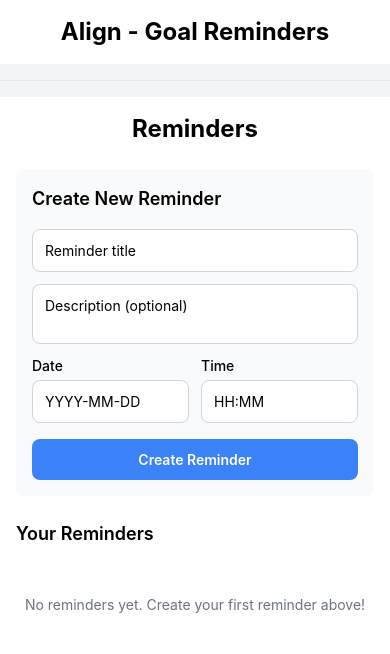
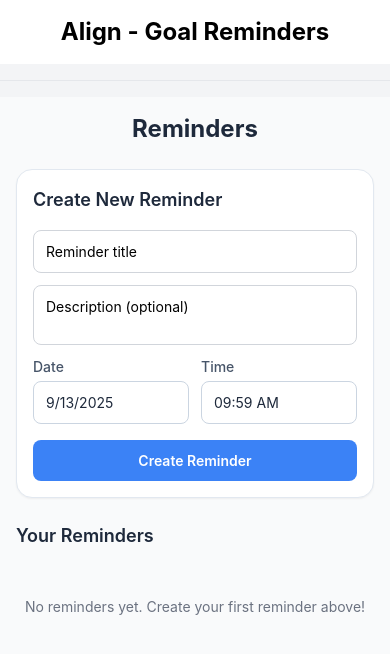
Before and after one commit to VarunArora14/align, a React Native app: screen / in a window 390 px wide. Shown: the top 654 px of the page. Built offline with nearby package versions, Linux system fonts and the light colour scheme; what expo-notifications would draw is missing.

Commit message:
instant notifications working with date time picker

```diff
--- a/components/RemindersPage.tsx
+++ b/components/RemindersPage.tsx
@@ -1,5 +1,6 @@
 import React, { useState, useEffect } from 'react';
-import { View, Text, TextInput, TouchableOpacity, ScrollView, Alert } from 'react-native';
+import { View, Text, TextInput, TouchableOpacity, ScrollView, Alert, Switch, Platform } from 'react-native';
+import DateTimePicker from '@react-native-community/datetimepicker';
 import { NotificationService } from '../services/notificationService';
 import type { Reminder, ReminderFormData } from '../types/reminder';
 
@@ -11,6 +12,13 @@ export const RemindersPage = () => {
     date: '',
     time: '',
   });
+  const [scheduledAt, setScheduledAt] = useState<Date>(() => {
+    const now = new Date();
+    now.setMinutes(now.getMinutes()+1);
+    return now;
+  });
+  const [showDatePicker, setShowDatePicker] = useState(false);
+  const [showTimePicker, setShowTimePicker] = useState(false);
 
   useEffect(() => {
     // Load existing reminders from storage (placeholder for now)
@@ -29,14 +37,8 @@ export const RemindersPage = () => {
       return;
     }
 
-    if (!formData.date || !formData.time) {
-      Alert.alert('Error', 'Please select date and time');
-      return;
-    }
-
     try {
-      // Combine date and time
-      const scheduledTime = new Date(`${formData.date}T${formData.time}`);
+      const scheduledTime = scheduledAt;
 
       if (scheduledTime <= new Date()) {
         Alert.alert('Error', 'Please select a future date and time');
@@ -57,18 +59,17 @@ export const RemindersPage = () => {
       const notificationId = await NotificationService.scheduleReminderNotification(newReminder);
 
       if (notificationId) {
+        // console.log("notification ID:" + notificationId)
         newReminder.notificationId = notificationId;
 
         // Add to reminders list
         setReminders(prev => [...prev, newReminder]);
 
         // Clear form
-        setFormData({
-          title: '',
-          description: '',
-          date: '',
-          time: '',
-        });
+        setFormData({ title: '', description: '', date: '', time: '' });
+        const now = new Date();
+        now.setMinutes(now.getMinutes() + 5);
+        setScheduledAt(now);
 
         Alert.alert('Success', 'Reminder created successfully!');
       } else {
@@ -77,6 +78,26 @@ export const RemindersPage = () => {
     } catch (error) {
       console.error('Error creating reminder:', error);
       Alert.alert('Error', 'Failed to create reminder');
+    }
+  };
+
+  const handleToggleReminder = async (reminder: Reminder, value: boolean) => {
+    try {
+      if (value) {
+        if (reminder.scheduledTime <= new Date()) {
+          Alert.alert('Past time', 'This reminder is set in the past. Edit it to a future time before activating.');
+          return;
+        }
+        const id = await NotificationService.scheduleReminderNotification(reminder);
+        setReminders(prev => prev.map(r => r.id === reminder.id ? { ...r, isActive: true, notificationId: id ?? r.notificationId } : r));
+      } else {
+        if (reminder.notificationId) {
+          await NotificationService.cancelNotification(reminder.notificationId);
+        }
+        setReminders(prev => prev.map(r => r.id === reminder.id ? { ...r, isActive: false } : r));
+      }
+    } catch (e) {
+      console.error('Error toggling reminder', e);
     }
   };
 
@@ -98,23 +119,42 @@ export const RemindersPage = () => {
     return date.toLocaleString();
   };
 
-  const getCurrentDate = () => {
-    const today = new Date();
-    return today.toISOString().split('T')[0];
+  const onChangeDate = (_: any, date?: Date) => {
+    if (Platform.OS !== 'ios') setShowDatePicker(false);
+    if (date) {
+      const updated = new Date(scheduledAt);
+      updated.setFullYear(date.getFullYear(), date.getMonth(), date.getDate());
+      setScheduledAt(updated);
+      setFormData(prev => ({
+        ...prev,
+        date: updated.toISOString().split('T')[0],
+      }));
+    }
   };
 
-  const getCurrentTime = () => {
-    const now = new Date();
-    return now.toTimeString().slice(0, 5);
+  const onChangeTime = (_: any, date?: Date) => {
+    if (Platform.OS !== 'ios') setShowTimePicker(false);
+    if (date) {
+      const updated = new Date(scheduledAt);
+      updated.setHours(date.getHours(), date.getMinutes(), 0, 0);
+      setScheduledAt(updated);
+      setFormData(prev => ({
+        ...prev,
+        time: updated.toTimeString().slice(0, 5),
+      }));
+    }
   };
 
+  const formattedDate = scheduledAt.toLocaleDateString();
+  const formattedTime = scheduledAt.toLocaleTimeString([], { hour: '2-digit', minute: '2-digit' });
+
   return (
-    <ScrollView className="flex-1 bg-white p-4">
-      <Text className="text-2xl font-bold mb-6 text-center">Reminders</Text>
+    <ScrollView className="flex-1 bg-gray-50 p-4">
+      <Text className="text-2xl font-bold mb-6 text-center text-slate-800">Reminders</Text>
 
       {/* Create Reminder Form */}
-      <View className="bg-gray-50 p-4 rounded-lg mb-6">
-        <Text className="text-lg font-semibold mb-4">Create New Reminder</Text>
+      <View className="bg-white p-4 rounded-2xl mb-6 border border-slate-200 shadow-sm">
+        <Text className="text-lg font-semibold mb-4 text-slate-800">Create New Reminder</Text>
 
         <TextInput
           placeholder="Reminder title"
@@ -134,25 +174,36 @@ export const RemindersPage = () => {
 
         <View className="flex-row gap-3 mb-4">
           <View className="flex-1">
-            <Text className="text-sm font-medium mb-1">Date</Text>
-            <TextInput
-              placeholder="YYYY-MM-DD"
-              value={formData.date}
-              onChangeText={(text) => setFormData(prev => ({ ...prev, date: text }))}
-              className="border border-gray-300 rounded-lg p-3 bg-white"
-            />
+            <Text className="text-sm font-medium mb-1 text-slate-600">Date</Text>
+            <TouchableOpacity onPress={() => setShowDatePicker(true)} className="border border-slate-300 rounded-lg p-3 bg-white">
+              <Text className="text-slate-800">{formattedDate}</Text>
+            </TouchableOpacity>
+          </View>
+          <View className="flex-1">
+            <Text className="text-sm font-medium mb-1 text-slate-600">Time</Text>
+            <TouchableOpacity onPress={() => setShowTimePicker(true)} className="border border-slate-300 rounded-lg p-3 bg-white">
+              <Text className="text-slate-800">{formattedTime}</Text>
+            </TouchableOpacity>
+          </View>
         </View>
 
-          <View className="flex-1">
-            <Text className="text-sm font-medium mb-1">Time</Text>
-            <TextInput
-              placeholder="HH:MM"
-              value={formData.time}
-              onChangeText={(text) => setFormData(prev => ({ ...prev, time: text }))}
-              className="border border-gray-300 rounded-lg p-3 bg-white"
+        {showDatePicker && (
+          <DateTimePicker
+            value={scheduledAt}
+            mode="date"
+            display={Platform.OS === 'ios' ? 'spinner' : 'default'}
+            onChange={onChangeDate}
           />
-          </View>
-        </View>
+        )}
+        {showTimePicker && (
+          <DateTimePicker
+            value={scheduledAt}
+            mode="time"
+            display={Platform.OS === 'ios' ? 'spinner' : 'default'}
+            onChange={onChangeTime}
+            is24Hour={false}
+          />
+        )}
 
         <TouchableOpacity
           onPress={handleCreateReminder}
@@ -164,35 +215,56 @@ export const RemindersPage = () => {
 
       {/* Reminders List */}
       <View>
-        <Text className="text-lg font-semibold mb-4">Your Reminders</Text>
+        <Text className="text-lg font-semibold mb-4 text-slate-800">Your Reminders</Text>
 
         {reminders.length === 0 ? (
           <Text className="text-gray-500 text-center py-8">
             No reminders yet. Create your first reminder above!
           </Text>
         ) : (
-          reminders.map((reminder) => (
-            <View key={reminder.id} className="bg-white border border-gray-200 rounded-lg p-4 mb-3">
-              <View className="flex-row justify-between items-start">
-                <View className="flex-1">
-                  <Text className="text-lg font-semibold">{reminder.title}</Text>
-                  {reminder.description && (
-                    <Text className="text-gray-600 mt-1">{reminder.description}</Text>
-                  )}
-                  <Text className="text-sm text-gray-500 mt-2">
+          reminders.map((reminder) => {
+            const isActive = reminder.isActive;
+            return (
+              <View
+                key={reminder.id}
+                className={`rounded-2xl p-4 mb-3 border shadow-sm ${isActive ? 'bg-white border-emerald-200' : 'bg-white border-slate-200'}`}
+              >
+                <View className="flex-row items-center justify-between">
+                  <View className="flex-1 pr-3">
+                    <Text className="text-base font-semibold text-slate-800">{reminder.title}</Text>
+                    {reminder.description ? (
+                      <Text className="text-slate-600 mt-1">{reminder.description}</Text>
+                    ) : null}
+                    <View className="flex-row items-center mt-2">
+                      <View className={`px-2 py-1 rounded-full ${isActive ? 'bg-emerald-50' : 'bg-slate-100'}`}>
+                        <Text className={`${isActive ? 'text-emerald-700' : 'text-slate-600'} text-xs`}>
                           {formatDateTime(reminder.scheduledTime)}
                         </Text>
                       </View>
+                    </View>
+                  </View>
 
+                  <View className="items-end gap-2">
+                    <View className="flex-row items-center">
+                      <Text className="mr-2 text-xs text-slate-600">{isActive ? 'Active' : 'Inactive'}</Text>
+                      <Switch
+                        value={isActive}
+                        onValueChange={(val) => handleToggleReminder(reminder, val)}
+                        trackColor={{ false: '#e5e7eb', true: '#34d399' }}
+                        thumbColor={isActive ? '#10b981' : '#9ca3af'}
+                      />
+                    </View>
                     <TouchableOpacity
                       onPress={() => handleDeleteReminder(reminder)}
-                  className="bg-red-500 rounded-lg px-3 py-1"
+                      className="bg-rose-500 rounded-lg px-3 py-1"
                     >
-                  <Text className="text-white text-sm">Delete</Text>
+                      <Text className="text-white text-xs font-medium">Delete</Text>
                     </TouchableOpacity>
                   </View>
                 </View>
-          ))
+              </View>
+            );
+          })
         )}
       </View>
     </ScrollView>
--- a/package.json
+++ b/package.json
@@ -11,6 +11,7 @@
     "web": "expo start --web"
   },
   "dependencies": {
+    "@react-native-community/datetimepicker": "^8.4.4",
     "expo": "~53.0.6",
     "expo-notifications": "^0.32.11",
     "expo-status-bar": "~2.2.3",
--- a/services/notificationService.ts
+++ b/services/notificationService.ts
@@ -6,7 +6,6 @@ import type { Reminder } from '../types/reminder';
 // Configure notification handling
 Notifications.setNotificationHandler({
     handleNotification: async () => ({
-        shouldShowAlert: true,
         shouldPlaySound: true,
         shouldSetBadge: false,
         shouldShowBanner: true,
```
Also changed, not shown: 1 other file (tests, documents, lock files or other folders). Lines whose indentation alone changed are shown as unchanged.
